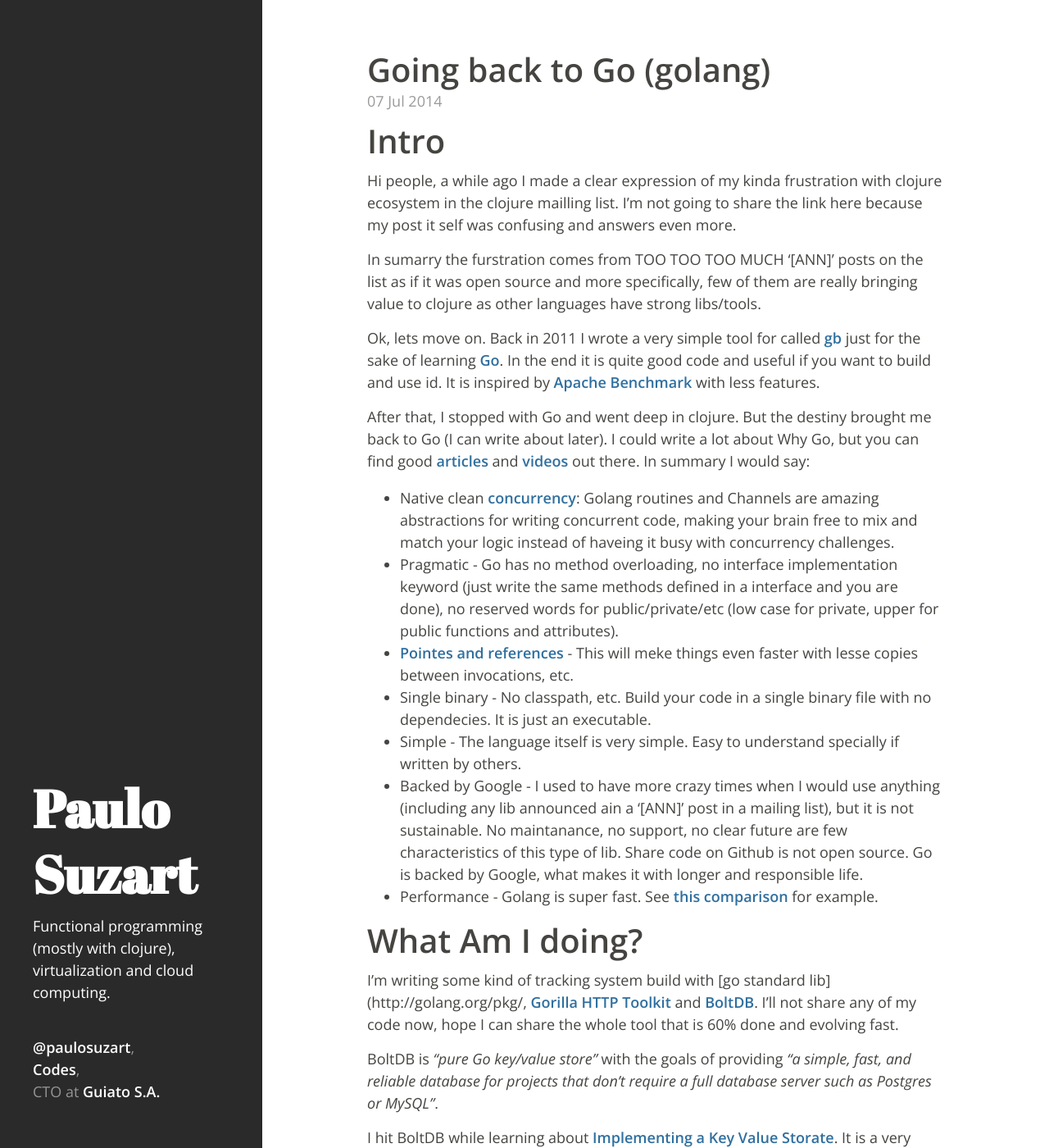
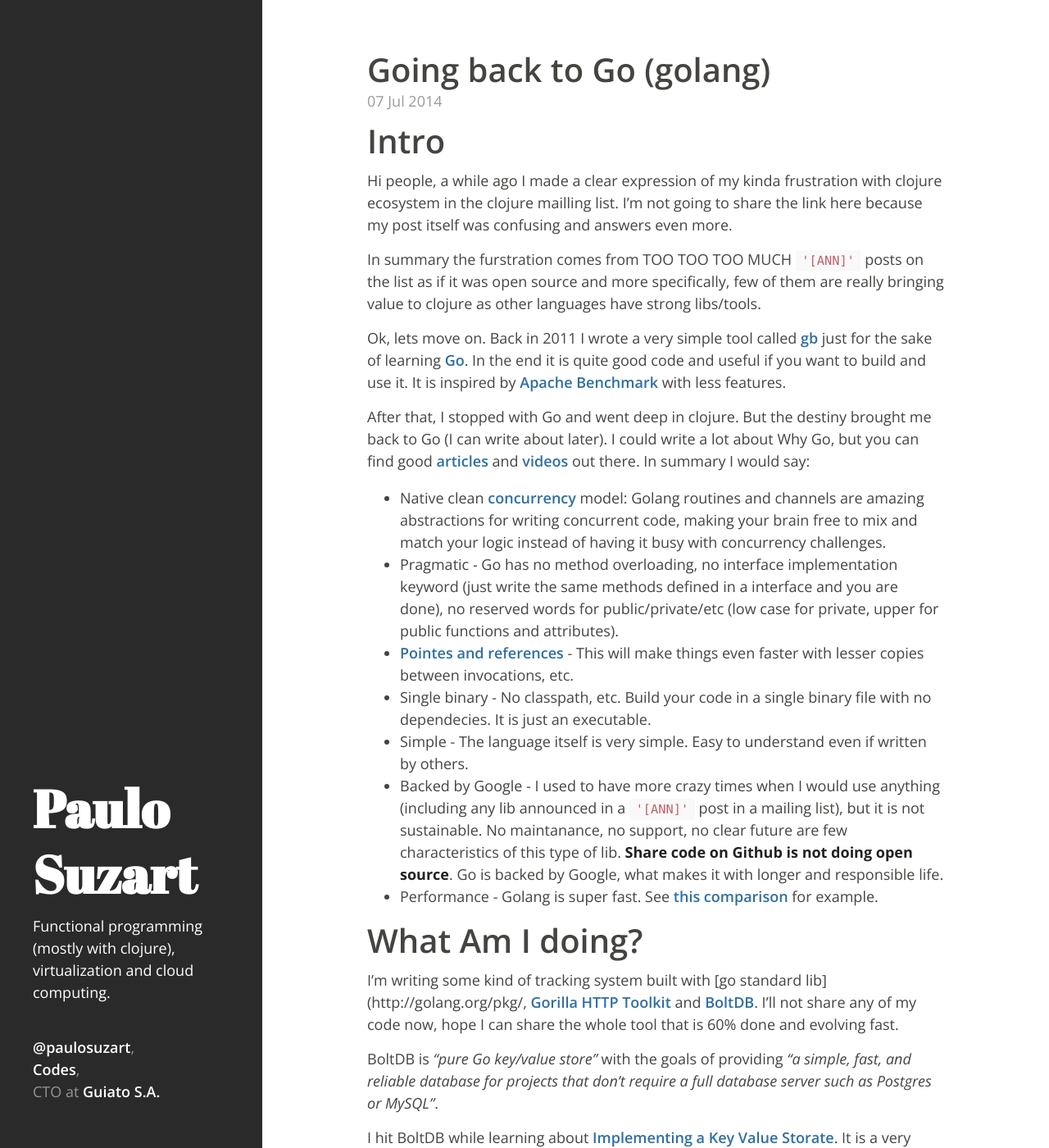
Before and after one commit to paulosuzart/paulosuzart.github.io, a Jekyll site: the page built from _posts/2014-07-07-going-back-to-go.markdown, in a window 1280 px wide and 1400 px high. Shown: the whole window at 82% size. Built offline with Jekyll 4.4.1, drawn with Linux system fonts in a browser that asks for light colours; Markdown is read by kramdown in place of the engine named in the settings; comment, search, counter and statistics services are not loaded; some of the changed text lies outside the part shown.

Commit message:
REviewed

```diff
--- a/_posts/2014-07-07-going-back-to-go.markdown
+++ b/_posts/2014-07-07-going-back-to-go.markdown
@@ -9,30 +9,30 @@ categories: [golang]
 Intro
 =====
 
-Hi people, a while ago I made a clear expression of my kinda frustration with clojure ecosystem in the clojure mailling list. I'm not going to share the link here because my post it self was confusing and answers even more.
+Hi people, a while ago I made a clear expression of my kinda frustration with clojure ecosystem in the clojure mailling list. I'm not going to share the link here because my post itself was confusing and answers even more.
 
-In sumarry the furstration comes from TOO TOO TOO MUCH '[ANN]' posts on the list as if it was open source and more specifically, few of them are really bringing value to clojure as other languages have strong libs/tools.
+In summary the furstration comes from TOO TOO TOO MUCH `'[ANN]'` posts on the list as if it was open source and more specifically, few of them are really bringing value to clojure as other languages have strong libs/tools.
 
-Ok, lets move on. Back in 2011 I wrote a very simple tool for called [gb](https://github.com/paulosuzart/gb) just for the sake of learning [Go](http://golang.org). In the end it is quite good code and useful if you want to build and use id. It is inspired by [Apache Benchmark](http://httpd.apache.org/docs/2.2/programs/ab.html) with less features.
+Ok, lets move on. Back in 2011 I wrote a very simple tool called [gb](https://github.com/paulosuzart/gb) just for the sake of learning [Go](http://golang.org). In the end it is quite good code and useful if you want to build and use it. It is inspired by [Apache Benchmark](http://httpd.apache.org/docs/2.2/programs/ab.html) with less features.
 
 After that, I stopped with Go and went deep in clojure. But the destiny brought me back to Go (I can write about later). I could write a lot about Why Go, but you can find good [articles](http://nathany.com/why-go/) and [videos](http://www.gophercon.com/speakers/) out there. In summary I would say:
 
-   - Native clean [concurrency](http://www.golang-book.com/10/index.htm): Golang routines and Channels are amazing abstractions for writing concurrent code, making your brain free to mix and match your logic instead of haveing it busy with concurrency challenges.
+   - Native clean [concurrency](http://www.golang-book.com/10/index.htm) model: Golang routines and channels are amazing abstractions for writing concurrent code, making your brain free to mix and match your logic instead of having it busy with concurrency challenges.
    - Pragmatic - Go has no method overloading, no interface implementation keyword (just write the same methods defined in a interface and you are done), no reserved words for public/private/etc (low case for private, upper for public functions and attributes).
-   - [Pointes and references](http://spf13.com/post/go-pointers-vs-references) - This will meke things even faster with lesse copies between invocations, etc.
+   - [Pointes and references](http://spf13.com/post/go-pointers-vs-references) - This will make things even faster with lesser copies between invocations, etc.
    - Single binary - No classpath, etc. Build your code in a single binary file with no dependecies. It is just an executable.
-   - Simple - The language itself is very simple. Easy to understand specially if written by others.
-   - Backed by Google - I used to have more crazy times when I would use anything (including any lib announced ain a '[ANN]' post in a mailing list), but it is not sustainable. No maintanance, no support, no clear future are few characteristics of this type of lib. Share code on Github is not open source. Go is backed by Google, what makes it with longer and responsible life.
+   - Simple - The language itself is very simple. Easy to understand even if written by others.
+   - Backed by Google - I used to have more crazy times when I would use anything (including any lib announced in a `'[ANN]'` post in a mailing list), but it is not sustainable. No maintanance, no support, no clear future are few characteristics of this type of lib. **Share code on Github is not doing open source**. Go is backed by Google, what makes it with longer and responsible life.
    - Performance - Golang is super fast. See [this comparison](http://www.techempower.com/benchmarks/#section=data-r9&hw=peak&test=json&s=2&l=co4&p=3s-0&w=trv3) for example.
 
 What Am I doing?
 ================
 
-I'm writing some kind of tracking system build with [go standard lib](http://golang.org/pkg/, [Gorilla HTTP Toolkit](http://www.gorillatoolkit.org/) and [BoltDB](https://github.com/boltdb/bolt). I'll not share any of my code now, hope I can share the whole tool that is 60% done and evolving fast.
+I'm writing some kind of tracking system built with [go standard lib](http://golang.org/pkg/, [Gorilla HTTP Toolkit](http://www.gorillatoolkit.org/) and [BoltDB](https://github.com/boltdb/bolt). I'll not share any of my code now, hope I can share the whole tool that is 60% done and evolving fast.
 
 BoltDB is *"pure Go key/value store"* with the goals of providing *"a simple, fast, and reliable database for projects that don't require a full database server such as Postgres or MySQL"*.
 
-I hit BoltDB while learning about [Implementing a Key Value Storate](http://codecapsule.com/2012/11/07/ikvs-implementing-a-key-value-store-table-of-contents/). It is a very interesting topic but I have no time - and possibily no brain - to implement mine. I then went for a simple persistent queue (like (Kestrel)[https://github.com/twitter/kestrel]), but I made the favor to myself of `rm -rf` my source code folder that had n git. Ok, it is already overtaken :(
+I hit BoltDB while learning about [Implementing a Key Value Storate](http://codecapsule.com/2012/11/07/ikvs-implementing-a-key-value-store-table-of-contents/). It is a very interesting topic but I have no time - and possibily no brain - to implement mine. I then went for a simple persistent queue (like (Kestrel)[https://github.com/twitter/kestrel]), but I made the favor to myself of `rm -rf` my source code folder that had no git. Ok, it is already overtaken :(
 
 These days, [@BoltDB](https://twitter.com/boltdb) shared with me a [interesting benchmark](https://gist.github.com/benbjohnson/91b05a83f6668e3baeab):
 
@@ -99,8 +102,11 @@ writerChan <- [3]interface{}{"3212123", "1478812031", data}
 
 Notice that there is a single channel consumed by a go routine. This is the guy that will interact with BoltDB. I'm also using keys that can be ordered while using `ForEach` to iterate over a Bucket of tracked data.
 
-Notice how simple it is to create a go routine at the line `28`. And even more easy it is to create a channel at at line 25 and consume it 7.
+Notice how simple it is to create a go routine at the line. And even easier it is to create a channel. Not only that, the BoltDB API is straightforward as you can see.
 
-Ok, hope I can finish this project as soon as possible so I can share more thoughts and lessons.
+BoltDB organizes data into buckets and then keys and values. An important feature of BoltDB is the transactions. This is a requirement for dealing with multiple insertions (the data itself and any other metadata stored somewhere else).
+
+Ok, hope I can finish this project as soon as possible so I can share more thoughts and lessons learned.
+
 
 Cheers!
```
Also changed, not shown: other parts of _posts/2014-07-07-going-back-to-go.markdown (+8 -5 lines).
